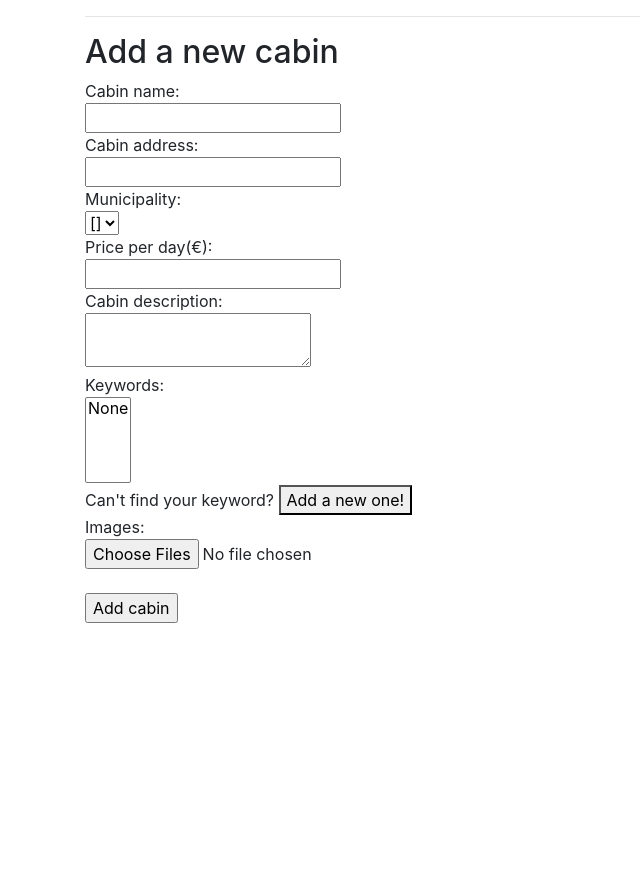
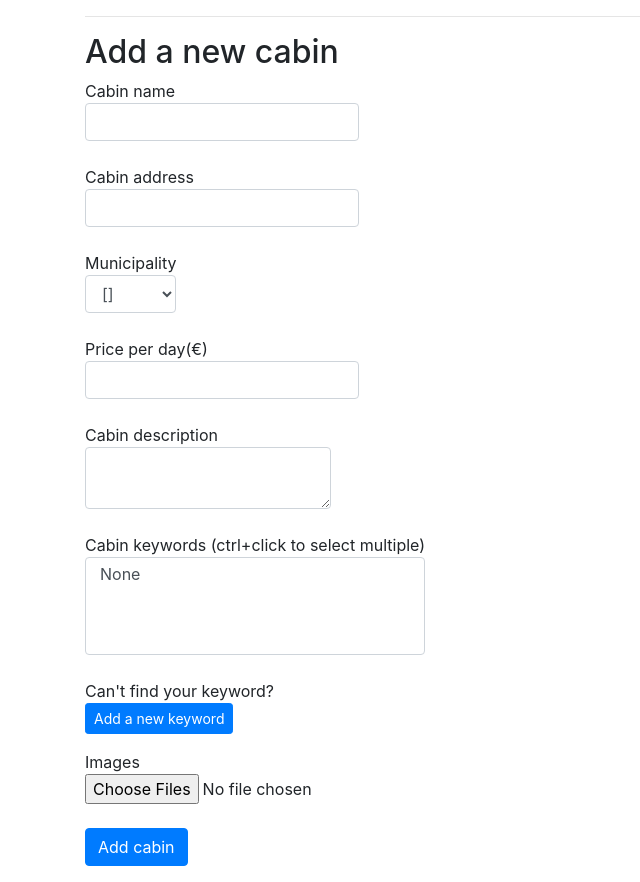
Before and after one commit to mjjs/tsoha-2021-cabin-browser, a Flask app: template cabin-browser/templates/addcabin.html in a window 1280 px wide. Shown: the part 88-970 px from the top of the page, without its empty margins (0-640 px from the left). Before the commit the page ends 711 px from the top, so only its background shows below. Run offline with Flask 2, Linux system fonts and the light colour scheme; the template is opened without the code that fills it: most values are stand-ins (such as "Sample title", 1, 10 or a date in 2020); some libraries are stand-ins or nearby versions.

Commit message:
Add missing styles

```diff
--- a/cabin-browser/templates/addcabin.html
+++ b/cabin-browser/templates/addcabin.html
@@ -4,49 +4,94 @@
 <h2>Add a new cabin</h2>
 
 <form action="/newcabin" method="post" enctype="multipart/form-data">
-Cabin name: <br><input type="text" name="name">
-<br/>
-Cabin address: <br><input type="text" name="address">
-<br/>
-Municipality: <br>
-<select name="municipality">
+    <div class="form-group">
+        <label>
+            Cabin name
+            <br>
+            <input class="form-control" type="text" name="name" required>
+        </label>
+    </div>
+
+    <div class="form-group">
+        <label>
+            Cabin address
+            <br>
+            <input class="form-control" type="text" name="address" required>
+        </label>
+    </div>
+
+    <div class="form-group">
+        <label>
+            Municipality
+            <br>
+            <select class="form-control" name="municipality">
                 {% for municipality in municipalities %}
                     <option value="{{ municipality.id }}">{{ municipality.name }}</option>
                 {% endfor %}
             </select>
-<br/>
-Price per day(€): <br><input type="number" min="1" step="any" name="price">
-<br/>
-Cabin description: <br><textarea name="description"></textarea>
-<br/>
-Keywords: <br>
-<select name="keywords" multiple="true">
+        </label>
+    </div>
+
+    <div class="form-group">
+        <label>
+            Price per day(€)
+            <br>
+            <input class="form-control" type="number" min="1" step="any" name="price" required>
+        </label>
+    </div>
+
+    <div class="form-group">
+        <label>
+            Cabin description
+            <br>
+            <textarea class="form-control" name="description"></textarea>
+        </label>
+    </div>
+
+    <div class="form-group">
+        <label>
+            Cabin keywords (ctrl+click to select multiple)
+            <br>
+            <select class="form-control" name="keywords" multiple="true">
                 <option value="NONE">None</option>
                 {% for kw in keywords %}
                     <option value="{{ kw.id }}">{{ kw.keyword }}</option>
                 {% endfor %}
             </select>
+        </label>
+    </div>
+
+    <div class="form-group">
+        Can't find your keyword?
         <br>
-Can't find your keyword?
-<button type="button" onclick="toggleKwWrapperVisibility()">Add a new one!</button>
-<span hidden="true" id="new-keyword-wrapper">
+        <button class="btn btn-primary btn-sm" type="button" onclick="toggleKwWrapperVisibility()">Add a new keyword</button>
+        <div hidden="true" id="new-keyword-wrapper">
             <br>
-    Add new keyword
+            <label>
+                <p>New keyword</p>
+                <input class="form-control" type="text" id="new-keyword">
+            </label>
+            <button class="btn btn-primary btn-sm" type="button" onclick="addNewKeyword()">Add</button>
+        </div>
+    </div>
+
+    <div class="form-group">
+        <label>
+            Images
             <br>
-    <input type="text" id="new-keyword">
-    <button type="button" onclick="addNewKeyword()">Add</button>
-</span>
-<br/>
+            <input class="form-control-file" type="file" name="images" multiple="true" onchange="updateDefaultImageSelector()">
+        </label>
+    </div>
 
-Images: <br><input type="file" name="images" multiple="true" onchange="updateDefaultImageSelector()">
-<br/>
-<span hidden="true" id="default-image-wrapper">
-    Default image: <br>
+    <div hidden="true" id="default-image-selector" class="form-group">
+        <label>
+            Default image
+            <br>
             <select name="default_image"></select>
-    <br>
-</span>
-<br>
-<input type="submit" value="Add cabin">
+        </label>
+    </div>
+
+    <input class="btn btn-primary" type="submit" value="Add cabin">
 </form>
 
     <script>
@@ -71,7 +116,7 @@ Images: <br><input type="file" name="images" multiple="true" onchange="updateDef
                 }
             }
 
-            document.getElementById("default-image-wrapper").hidden =
+            document.getElementById("default-image-selector").hidden =
                 defaultImageSelector.options.length === 0;
         };
 
```
Also changed, not shown: cabin-browser/templates/review.html (+12 -4 lines). Lines whose indentation alone changed are shown as unchanged.
